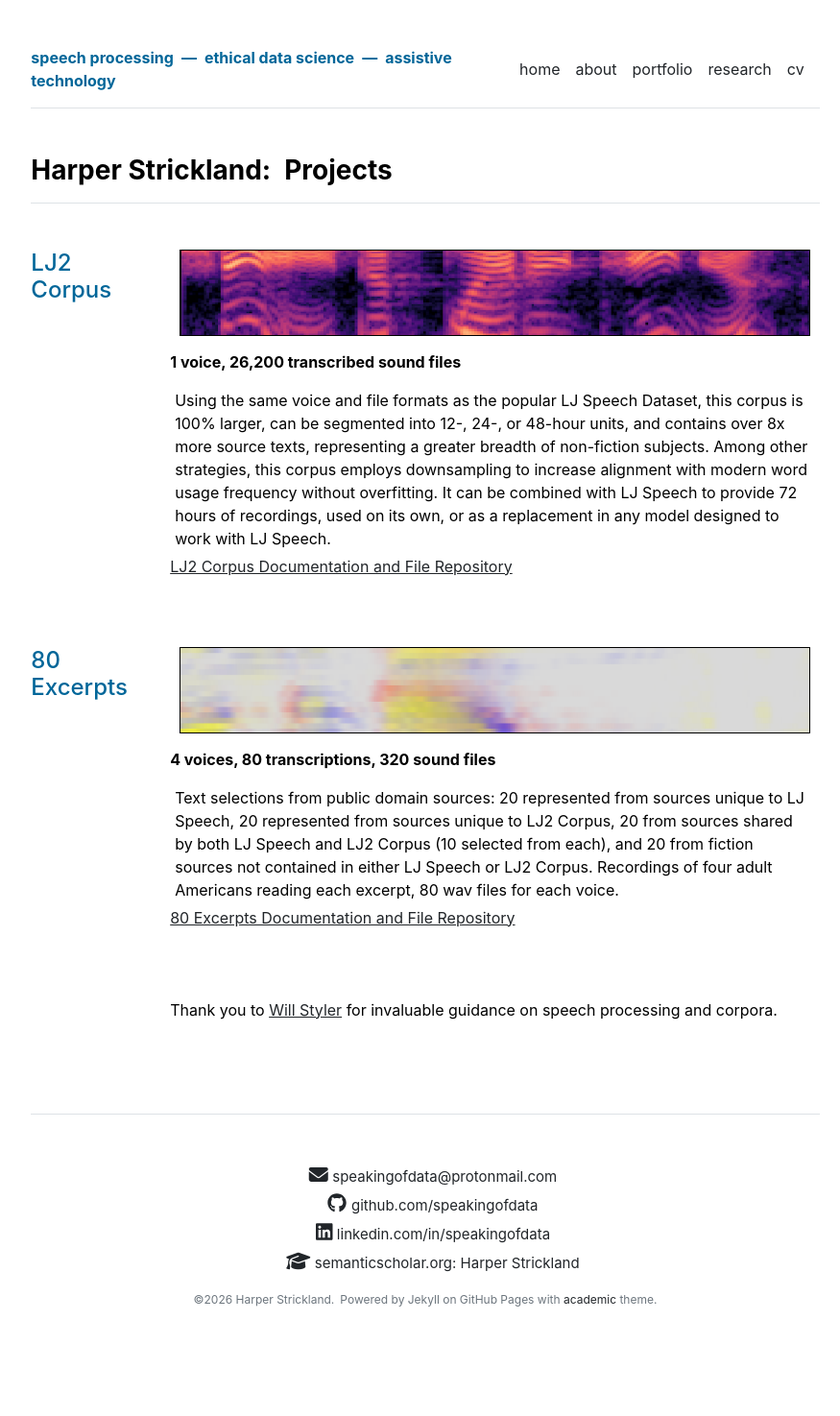
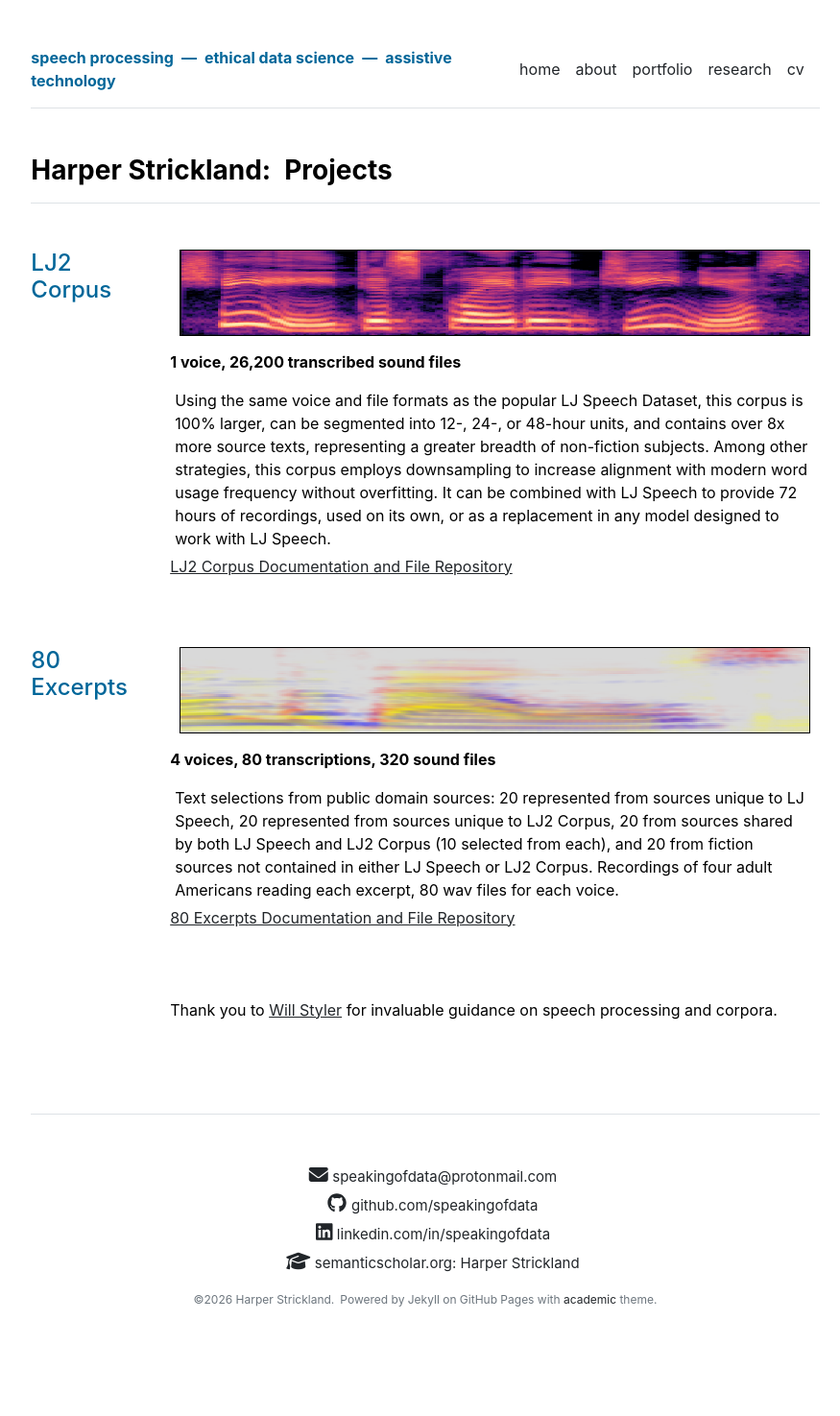
Before and after one commit to speakingofdata/speakingofdata.github.io, a Jekyll site: the page built from portfolio.md, in a window 1280 px wide. Shown: the whole page at 96% size, without its empty margins (197-1072 px from the left). Built offline with Jekyll 4.4.1, drawn with Linux system fonts in a browser that asks for light colours; nearby versions of some CDN libraries.

Commit message:
Update portfolio.html

```diff
--- a/_layouts/portfolio.html
+++ b/_layouts/portfolio.html
@@ -14,7 +14,7 @@ layout: default
       </div>
       <div class="col-md-10">
           {% if section.image %}
-          <img src="{{ section.image | relative_url }}" alt="{{ section.alt | default: section.title }}" style="display:block; width:calc(100% - 20px); height:90px; object-fit:cover; border:1px solid #000; margin:0 10px 15px 10px;">
+          <img src="{{ section.image | relative_url }}" alt="{{ section.alt | default: section.title }}" style="display:block; width:calc(100% - 20px); height:90px; object-fit:fill; border:1px solid #000; margin:0 10px 15px 10px;">
           {% endif %}
           <p class="fw-bold">{{ section.tagline }}</p>
           <p style="padding: 0px; margin: 5px;">{{ section.description }}</p>
```
